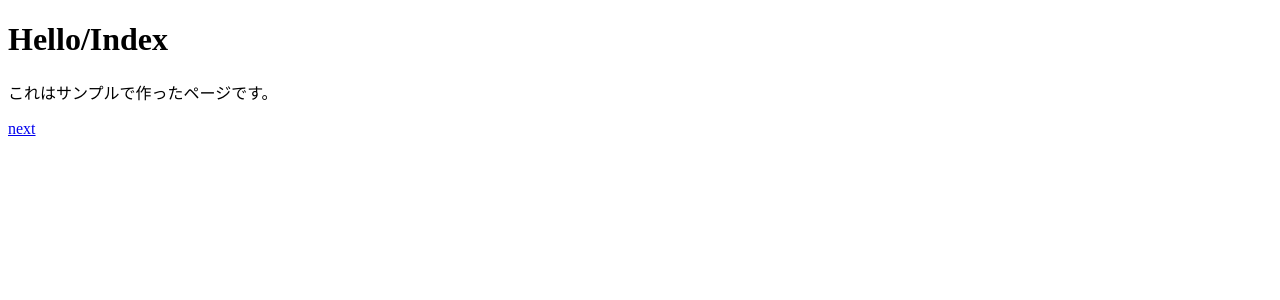
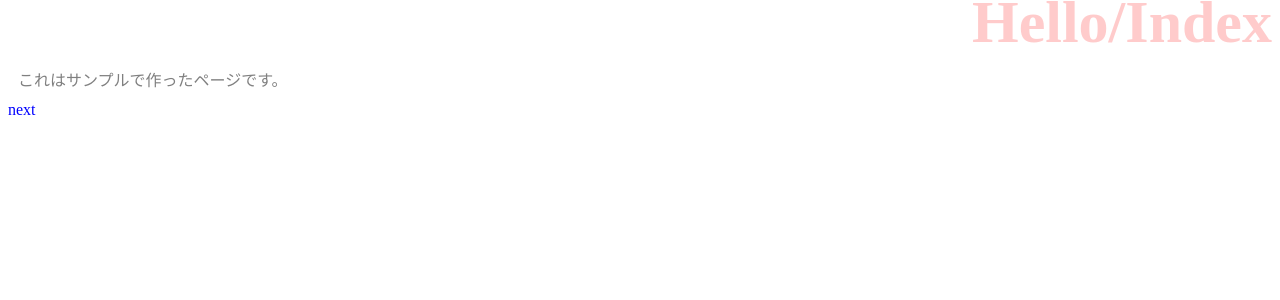
Before and after one commit to kimura-keisuke-1227/django_001, a Django app: page /hello/ in a window 1280 px wide. Shown: the top 300 px of the page. Run offline with Django 3.2, Linux system fonts and the light colour scheme.

Commit message:
p.89 スタイルの設定

```diff
--- /dev/null
+++ b/django_app/hello/static/hello/css/style.css
@@ -0,0 +1,22 @@
+body {
+  color: gray;
+  font-size: 16px;
+}
+
+h1 {
+  color: red;
+  opacity: 0.2;
+  font-size: 60px;
+  margin-top: -20px;
+  margin-bottom: 0px;
+  text-align: right;
+}
+
+p {
+  margin: 10px;
+}
+
+a {
+  color: blue;
+  text-decoration: none;
+}
--- a/django_app/hello/templates/hello/index.html
+++ b/django_app/hello/templates/hello/index.html
@@ -1,3 +1,4 @@
+{% load static %}
 <!DOCTYPE html>
 <html lang="ja">
   <head>
@@ -5,6 +6,7 @@
     <meta http-equiv="X-UA-Compatible" content="IE=edge" />
     <meta name="viewport" content="width=device-width, initial-scale=1.0" />
     <title>{{title}}</title>
+    <link rel="stylesheet" href="{% static 'hello/css/style.css' %}" />
   </head>
   <body>
     <h1>{{title}}</h1>
```
Also changed, not shown: 3 other files.
